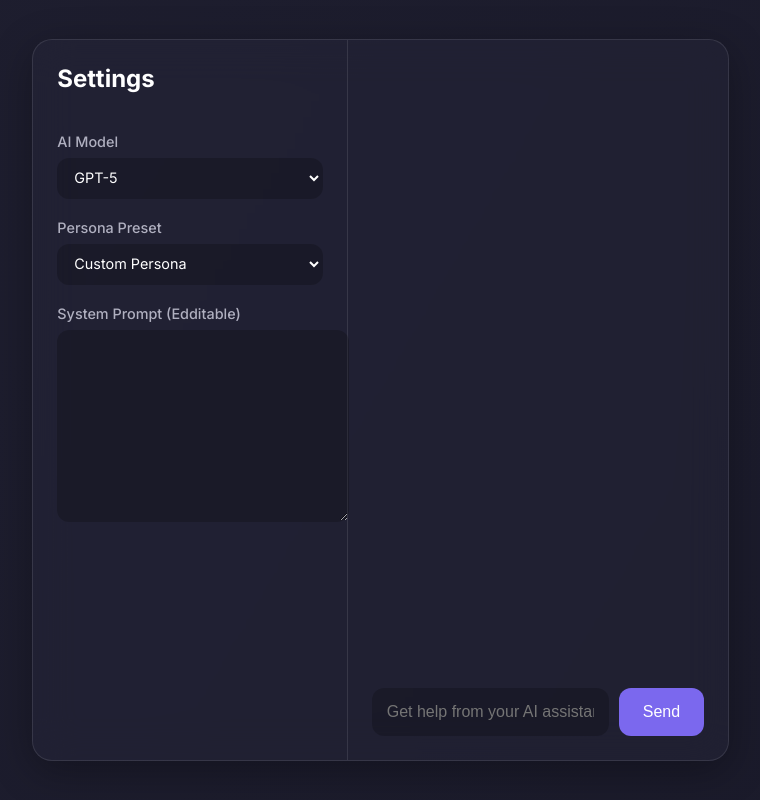
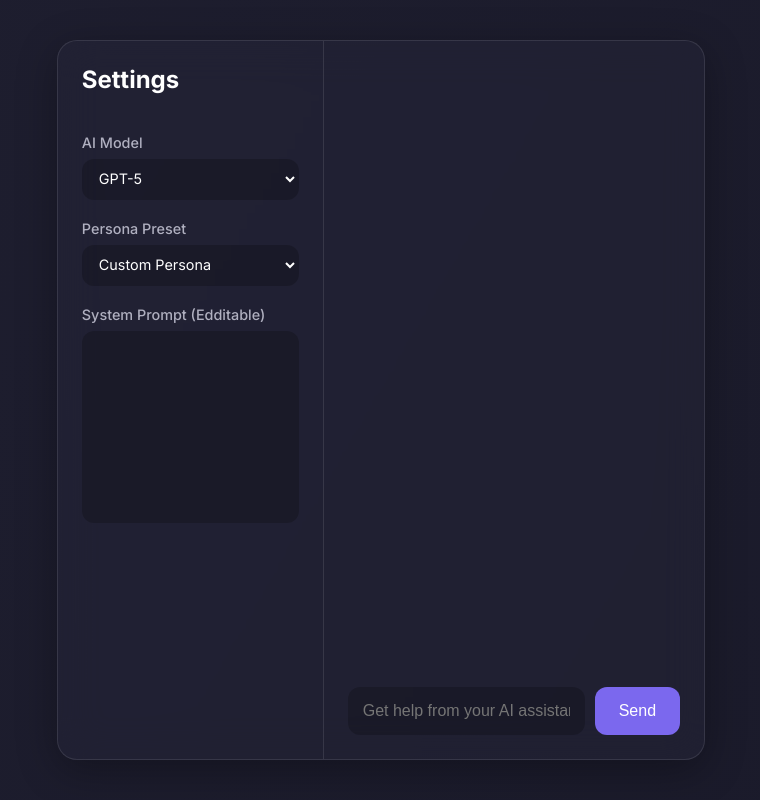
Before and after one commit to pavlelukic/langchat-frontend, a React (Vite) app: page / in a window 1280 px wide. Shown: the whole page, without its empty margins (242-1002 px from the left). Built offline with nearby package versions, Linux system fonts and the light colour scheme.

Commit message:
Fixed system prompts reshaping and inconsistant width.

```diff
--- a/src/App.css
+++ b/src/App.css
@@ -1,3 +1,7 @@
+* {
+  box-sizing: border-box;
+}
+
 /*General Style*/
 :root {
   --primary-accent: #7b68ee;
@@ -63,6 +67,10 @@
   font-family: "Inter", sans-serif;
   transition: border-color 0.3s ease;
   font-size: 0.9rem;
+}
+
+.setting textarea {
+  resize: none;
 }
 
 .setting select:focus,
```
